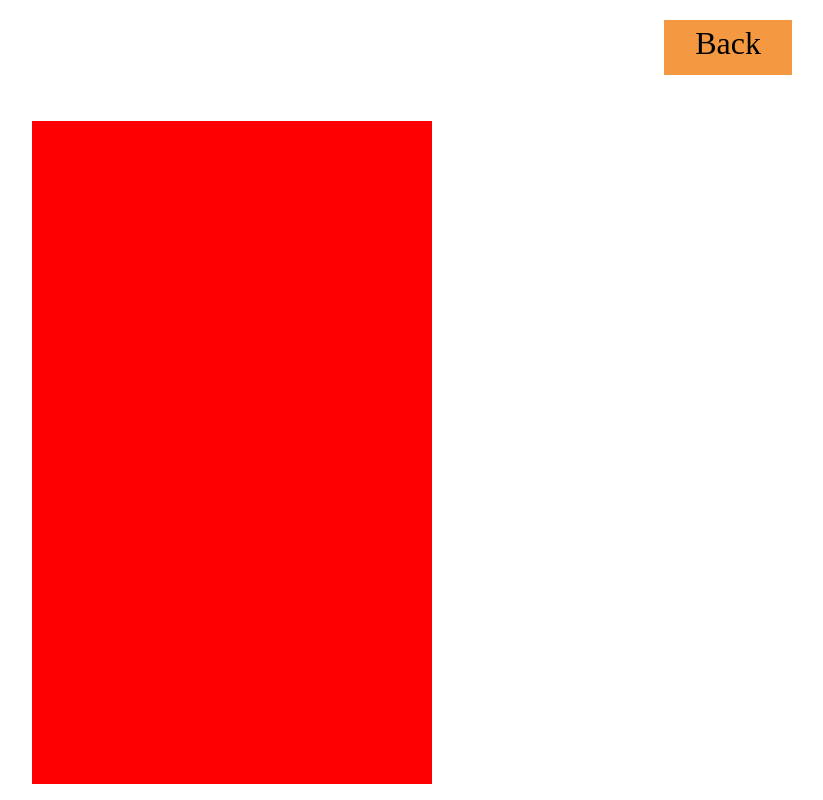
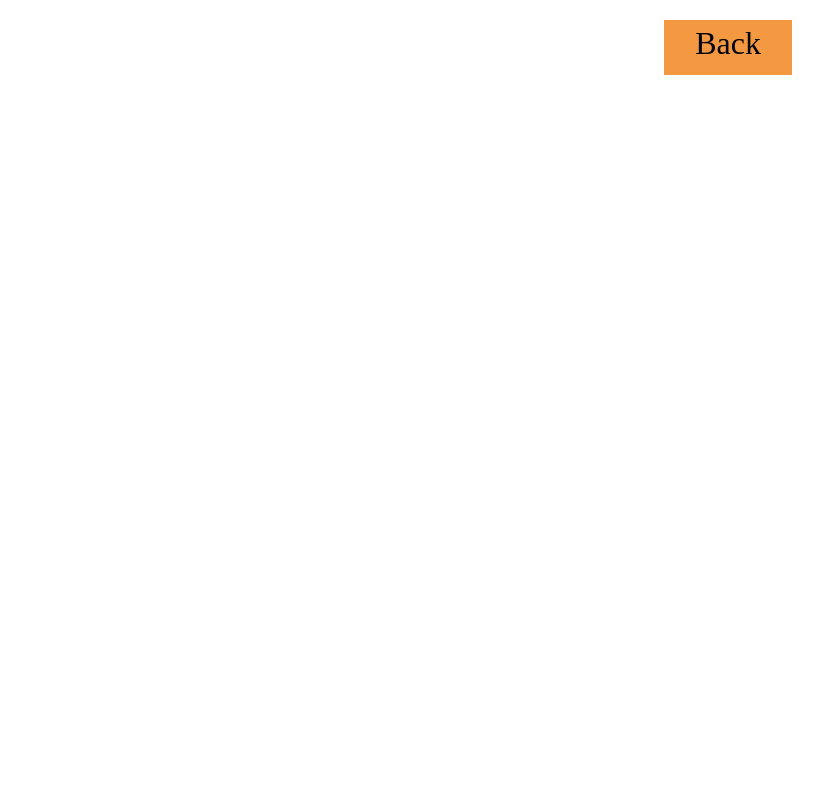
Before and after one commit to StevenMaganaris/Budget-for-the-Apocolypse, a plain HTML site: page page 3.html in a window 1280 px wide. Shown: the whole page, without its empty margins (408-1231 px from the left). Drawn offline with Linux system fonts and the light colour scheme.

Commit message:
Update page 3.html

```diff
--- a/page 3.html
+++ b/page 3.html
@@ -7,7 +7,7 @@
 <body>
   <div class="header">
     <a href="index.html"><div class="back">Back</div></a></div><br>
-  <div class="textpage1">
+  <div class="textpage3">
     <br>
   </div>
 </body>
```
